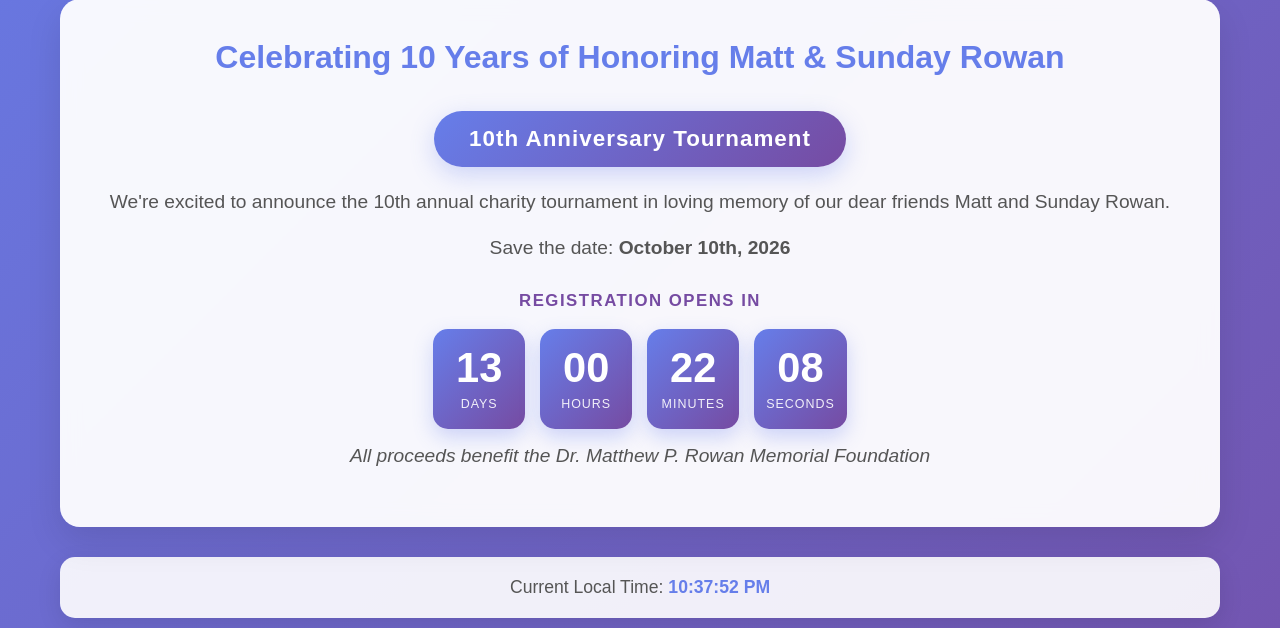
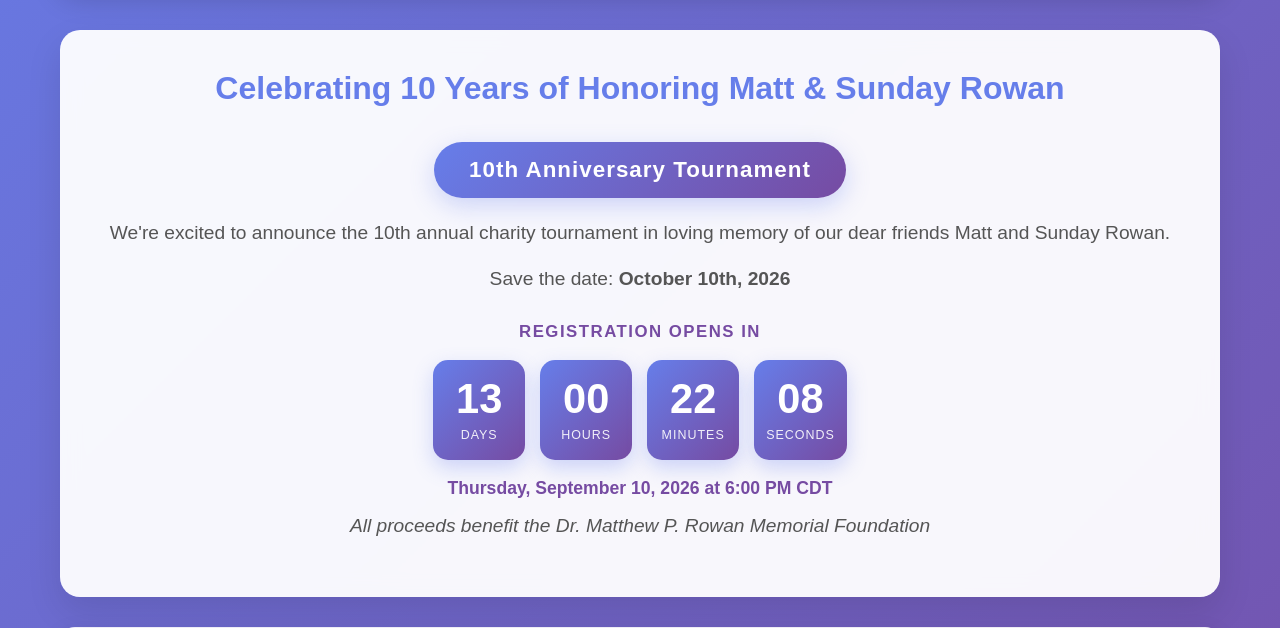
Before and after one commit to acemand23/Test_Run, a PHP site: page /btm/index.php in a window 1280 px wide. Shown: the part 433-1061 px from the top of the page. Run offline with PHP 8.4, Linux system fonts and the light colour scheme.

Commit message:
btm: add Boomtown title banner and registration date/time to front page
- Add btm/title.png (Dr. Rowan's Boom Town Memorial Tournament banner),
  resolving the long-standing dangling <img src="title.png"> reference.
- Show the human-readable registration date/time under the countdown:
  "Thursday, September 10, 2026 at 6:00 PM CDT", formatted server-side from
  the same target so it can't drift from the timer.

Co-Authored-By: Claude Opus 4.8 <noreply@anthropic.com>
Claude-Session: https://claude.ai/code/session_01HhFbqtK3UmLdvP7u91Rvuu

```diff
--- a/btm/index.php
+++ b/btm/index.php
@@ -9,6 +9,7 @@ $boomtown_target  = $boomtown_open->getTimestamp();
 $boomtown_now     = time();
 $boomtown_is_open = $boomtown_now >= $boomtown_target;
 $boomtown_reg_url = 'https://boomtown.vballmanager.com/org/tournament.php?slug=boomtown&event_id=128';
+$boomtown_when    = $boomtown_open->format('l, F j, Y') . ' at ' . $boomtown_open->format('g:i A T');
 ?>
 <!DOCTYPE html>
 <html lang="en">
@@ -230,6 +231,13 @@ $boomtown_reg_url = 'https://boomtown.vballmanager.com/org/tournament.php?slug=b
             opacity: 0.9;
         }
 
+        .countdown-date {
+            margin-top: 18px;
+            font-size: 1.1em;
+            font-weight: 600;
+            color: #764ba2;
+        }
+
         .register-btn {
             display: inline-block;
             background: linear-gradient(135deg, #667eea, #764ba2);
@@ -332,6 +340,7 @@ $boomtown_reg_url = 'https://boomtown.vballmanager.com/org/tournament.php?slug=b
                     <div class="countdown-unit"><span class="countdown-number" data-minutes>--</span><span class="countdown-label">Minutes</span></div>
                     <div class="countdown-unit"><span class="countdown-number" data-seconds>--</span><span class="countdown-label">Seconds</span></div>
                 </div>
+                <div class="countdown-date"><?php echo htmlspecialchars($boomtown_when, ENT_QUOTES); ?></div>
             </div>
         <?php endif; ?>
         <p class="memorial-note">All proceeds benefit the Dr. Matthew P. Rowan Memorial Foundation</p>
```
Also changed, not shown: btm/title.png (added).
